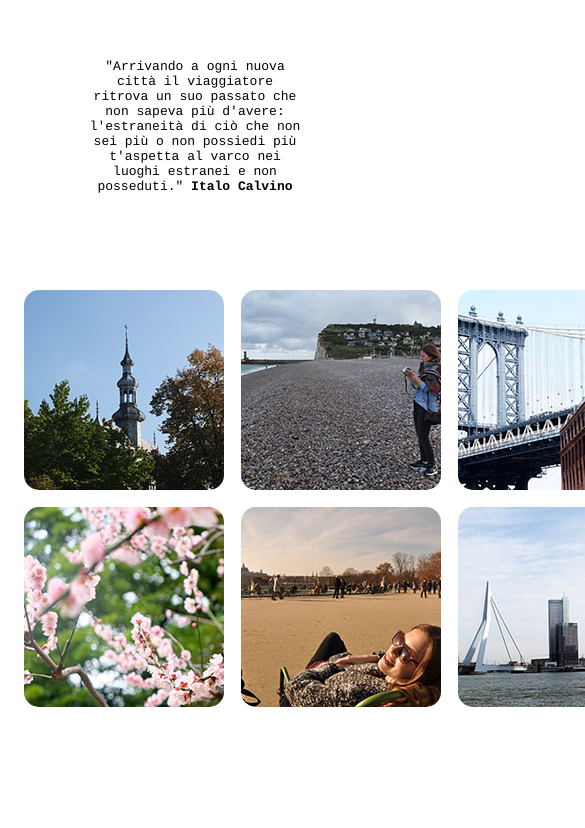
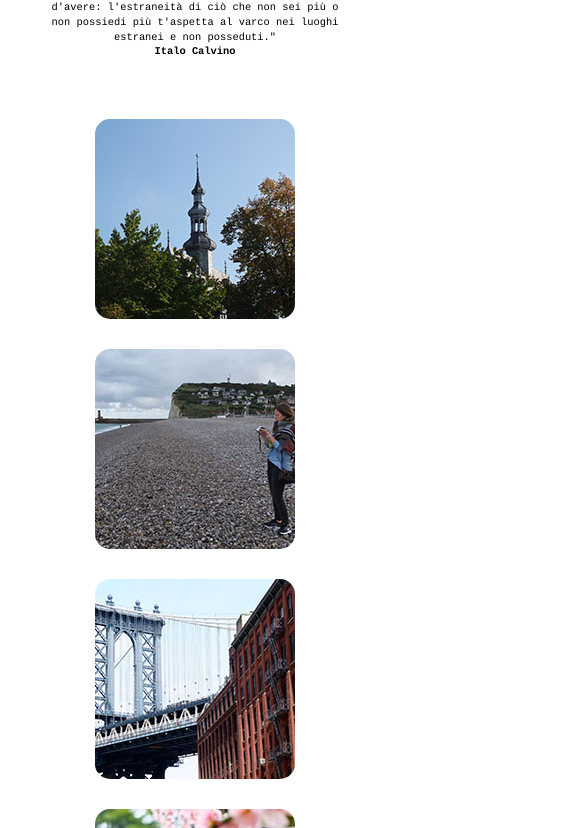
Before and after one commit to virginialaghi/photogallery, a plain HTML site: page photogallery.html in a window 390 px wide. Shown: the part 157-985 px from the top of the page, 585 px wide, since content can reach past the window. Before the commit the page ends 888 px from the top, so only its background shows below. Drawn offline with nearby package versions, Linux system fonts and the light colour scheme; a web font is replaced by a local one.

Commit message:
responsive now

```diff
--- a/photogallery.html
+++ b/photogallery.html
@@ -1,6 +1,8 @@
 <!DOCTYPE html>
 <html>
+
 <head>
+    <link rel="stylesheet" href="https://maxcdn.bootstrapcdn.com/bootstrap/3.3.5/css/bootstrap.min.css" integrity="sha512-dTfge/zgoMYpP7QbHy4gWMEGsbsdZeCXz7irItjcC3sPUFtf0kuFbDz/ixG7ArTxmDjLXDmezHubeNikyKGVyQ==" crossorigin="anonymous">
     <link href='https://fonts.googleapis.com/css?family=Reenie+Beanie' rel='stylesheet' type='text/css'>
     <link href='https://fonts.googleapis.com/css?family=Monofett' rel='stylesheet' type='text/css'>
 	<link type="text/css" rel="stylesheet" href="stylesheet.css" />
@@ -11,23 +13,24 @@
 
     <h1>Photogallery</h1>
 
-        <div id="quote">&#34;Arrivando a ogni nuova citt&#224; il viaggiatore ritrova un suo passato che non sapeva pi&#249; d&#39;avere: l&#39;estraneit&#224; di ci&#242; che non sei pi&#249; o non possiedi pi&#249; t&#39;aspetta al varco nei luoghi estranei e non posseduti.&#34; <b>Italo Calvino</b></div>
+    <div id="quotecontainer">
+        <div id="quote"><p>&#34;Arrivando a ogni nuova citt&#224; il viaggiatore ritrova un suo passato che non sapeva pi&#249; d&#39;avere: l&#39;estraneit&#224; di ci&#242; che non sei pi&#249; o non possiedi pi&#249; t&#39;aspetta al varco nei luoghi estranei e non posseduti.&#34; <br/><b>Italo Calvino</b></p></div>
+    </div>
 
-    	<table align="center">
-            <tbody>
+    <div class="container">
+        <div class="row row-centered">
+            <div class="col-md-1 col-centered"><a href="../Photogallery/Utrecht/utrecht.html"><div class="imgWrap"><img src="../Photogallery/Utrecht/utrecht_cover.jpg"/><p class="imgDescription">utrecht</p></div></a></div>
+            <div class="col-md-1 col-centered"><a href="../Photogallery/Utrecht/utrecht.html"><div class="imgWrap"><img src="../Photogallery/Normandia/normandia_cover.jpg"/><p class="imgDescription">normandia</p></div></a></div>
+            <div class="col-md-1 col-centered"><a href="../Photogallery/Utrecht/utrecht.html"><div class="imgWrap"><img src="../Photogallery/NewYork/newyork_cover.jpg"/><p class="imgDescription">new york</p></div></a></div>
+        </div>
 
-                <tr>
-        	        <td><a href="../Photogallery/Utrecht/utrecht.html"><div class="imgWrap"><img src="../Photogallery/Utrecht/utrecht_cover.jpg"/><p class="imgDescription">utrecht</p></div></a></td>
-                    <td><a href="../Photogallery/Utrecht/utrecht.html"><div class="imgWrap"><img src="../Photogallery/Normandia/normandia_cover.jpg"/><p class="imgDescription">normandia</p></div></a></td>
-                    <td><a href="../Photogallery/Utrecht/utrecht.html"><div class="imgWrap"><img src="../Photogallery/NewYork/newyork_cover.jpg"/><p class="imgDescription">new york</p></div></a></td>
-        	    </tr>
+        <div class="row row-centered">
+            <div class="col-md-1 col-centered"><a href="../Photogallery/Utrecht/utrecht.html"><div class="imgWrap"><img src="../Photogallery/Giappone/giappone_cover.jpg"/><p class="imgDescription">giappone</p></div></a></div>
+            <div class="col-md-1 col-centered"><a href="../Photogallery/Utrecht/utrecht.html"><div class="imgWrap"><img src="../Photogallery/Parigi/parigi_cover.jpg"/><p class="imgDescription">parigi</p></div></a></div>
+            <div class="col-md-1 col-centered"><a href="../Photogallery/Utrecht/utrecht.html"><div class="imgWrap"><img src="../Photogallery/Rotterdam/rotterdam_cover.jpg"/><p class="imgDescription">rotterdam</p></div></a></div>
+        </div>
+    </div>
 
-                <tr>
-                    <td><a href="../Photogallery/Utrecht/utrecht.html"><div class="imgWrap"><img src="../Photogallery/Giappone/giappone_cover.jpg"/><p class="imgDescription">giappone</p></div></a></td>
-                    <td><a href="../Photogallery/Utrecht/utrecht.html"><div class="imgWrap"><img src="../Photogallery/Parigi/parigi_cover.jpg"/><p class="imgDescription">parigi</p></div></a></td>
-                    <td><a href="../Photogallery/Utrecht/utrecht.html"><div class="imgWrap"><img src="../Photogallery/Rotterdam/rotterdam_cover.jpg"/><p class="imgDescription">rotterdam</p></div></a></td>
-                </tr>
-            </tbody>
-        </table>
 </body>
+
 </html>
--- a/stylesheet.css
+++ b/stylesheet.css
@@ -1,31 +1,55 @@
 h1 {
 	font-family: 'Monofett', cursive;
-	font-size: 90px;
+	font-size: 80px;
 	text-align: center;
 	color: black;
   margin-top: 30px;
   margin-bottom: 1px;
 }
 
+@media only screen and (max-width: 700px) {
+   h1 { font-size: 3em; }
+   p { font-size: 0.8em; }
+}
+
+#quotecontainer {
+  width: 100%;
+  text-align: center;
+}
+
 #quote {
     font-family: Courier;
     font-size: 13px;
     color: black;
-    padding: 80px;
+    padding: 50px;
+    max-width: 698px;
     text-align: center;
+    display: inline-block;
 }
 
 img {
-	/*width:200px;
-	height:200px;*/
+	width:200px;
+	height:200px;
   border-radius: 15px;
 }
 
-table {
-    display: table;
-    border-collapse: separate;
-    border-spacing: 15px;
-    border-color: white;
+.container {
+  width: 100%;
+}
+
+.row-centered {
+    text-align:center;
+}
+
+.col-centered {
+    display:inline-block;
+    float:none;
+    text-align:center;
+}
+
+.col-md-1 {
+  width:230px;
+  height:230px;
 }
 
 .imgWrap {
```
Lines whose indentation alone changed are shown as unchanged.
